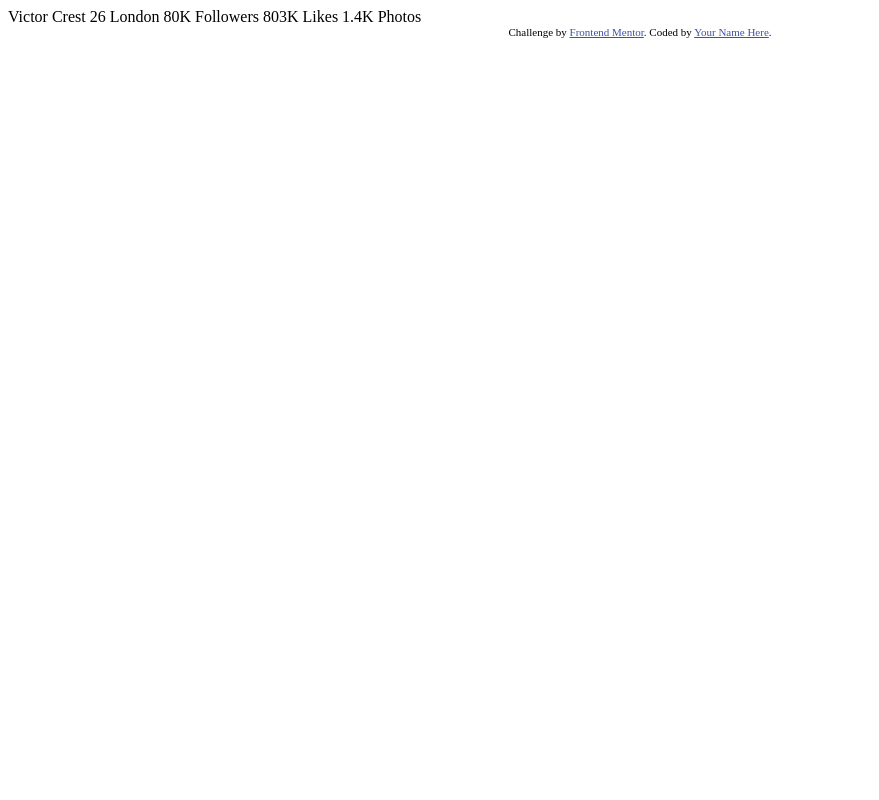
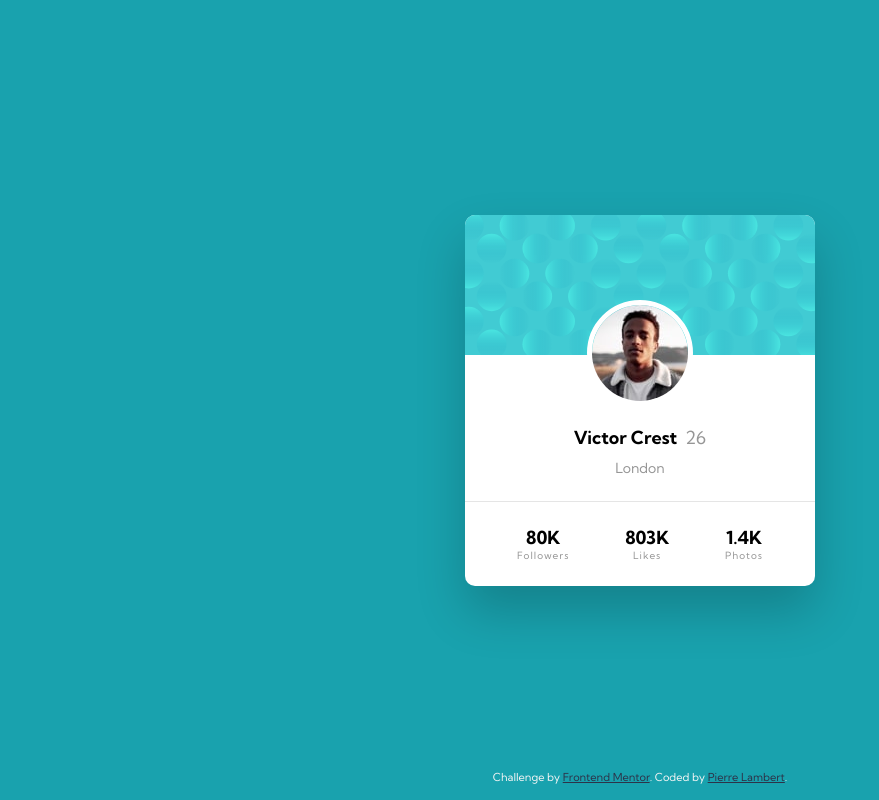
Before and after one commit to SHANbic/profile-card-component, a plain HTML site: page index.html in a window 1280 px wide. Shown: the whole page, without its empty margins (0-879 px from the left). Drawn offline with Linux system fonts and the light colour scheme.

Commit message:
feat: main design done without circles in bg

```diff
--- a/index.html
+++ b/index.html
@@ -1,35 +1,52 @@
 <!DOCTYPE html>
 <html lang="en">
-<head>
-  <meta charset="UTF-8">
-  <meta name="viewport" content="width=device-width, initial-scale=1.0"> <!-- displays site properly based on user's device -->
+  <head>
+    <meta charset="UTF-8" />
+    <meta name="viewport" content="width=device-width, initial-scale=1.0" />
+    <!-- displays site properly based on user's device -->
 
-  <link rel="icon" type="image/png" sizes="32x32" href="./images/favicon-32x32.png">
+    <link
+      rel="icon"
+      type="image/png"
+      sizes="32x32"
+      href="./images/favicon-32x32.png"
+    />
 
-  <title>Frontend Mentor | Profile card component</title>
+    <link rel="stylesheet" href="./styles.css" />
 
-  <!-- Feel free to remove these styles or customise in your own stylesheet 👍 -->
-  <style>
-    .attribution { font-size: 11px; text-align: center; }
-    .attribution a { color: hsl(228, 45%, 44%); }
-  </style>
-</head>
-<body>
-  Victor Crest
-  26
-  London
+    <link rel="preconnect" href="https://fonts.googleapis.com" />
+    <link rel="preconnect" href="https://fonts.gstatic.com" crossorigin />
+    <link
+      href="https://fonts.googleapis.com/css2?family=Kumbh+Sans:wght@400;700&display=swap"
+      rel="stylesheet"
+    />
 
-  80K
-  Followers
-
-  803K
-  Likes
-
-  1.4K
-  Photos
-  <div class="attribution">
-    Challenge by <a href="https://www.frontendmentor.io?ref=challenge" target="_blank">Frontend Mentor</a>.
-    Coded by <a href="#">Your Name Here</a>.
-  </div>
-</body>
+    <title>Frontend Mentor | Profile card component</title>
+  </head>
+  <body>
+    <div id="card-wrapper">
+      <img src="./images/bg-pattern-card.svg" alt="abstract cyan background" />
+      <div class="avatar">
+        <img src="./images/image-victor.jpg" alt="pic of victor crest" />
+      </div>
+      <div class="user-infos">
+        <div>
+          <p class="name">Victor Crest</p>
+          <p class="age">26</p>
+        </div>
+        <div class="city">London</div>
+      </div>
+      <div class="stats">
+        <div>80K <span>Followers</span></div>
+        <div>803K <span>Likes</span></div>
+        <div>1.4K <span>Photos</span></div>
+      </div>
+    </div>
+    <div class="attribution">
+      Challenge by
+      <a href="https://www.frontendmentor.io?ref=challenge" target="_blank"
+        >Frontend Mentor</a
+      >. Coded by <a href="#">Pierre Lambert</a>.
+    </div>
+  </body>
 </html>
--- /dev/null
+++ b/styles.css
@@ -0,0 +1,96 @@
+:root {
+  --dark-cyan: hsl(185, 75%, 39%);
+  --very-dark-desaturated-blue: hsl(229, 23%, 23%);
+  --dark-grayish-blue: hsl(227, 10%, 46%);
+  --dark-gray: hsl(0, 0%, 59%);
+  --dark-gray-opacity-25: hsla(0, 0%, 59%, 25%);
+}
+
+* {
+  margin: 0;
+  padding: 0;
+}
+
+body {
+  font-size: 1.125rem;
+  font-family: "Kumbh Sans", "Trebuchet MS", "Lucida Sans Unicode",
+    "Lucida Grande", "Lucida Sans", Arial, sans-serif;
+  min-height: 100vh;
+  display: grid;
+  place-content: center;
+  background-color: var(--dark-cyan);
+}
+
+#card-wrapper {
+  max-width: 375px;
+  margin: 0 auto;
+  border-radius: 10px;
+  overflow: hidden;
+  background: white;
+  box-shadow: 0 25px 50px rgba(0, 0, 0, 20%);
+}
+
+.avatar {
+  display: flex;
+  justify-content: center;
+  position: relative;
+  top: -60px;
+  margin-bottom: -60px;
+}
+.avatar img {
+  border-radius: 50%;
+  border: 5px solid white;
+}
+
+.user-infos {
+  > div {
+    display: flex;
+    justify-content: center;
+    gap: 0.5rem;
+    margin-top: 1.25rem;
+    .name {
+      font-weight: 700;
+    }
+    .age {
+      color: var(--dark-gray);
+    }
+  }
+  .city {
+    color: var(--dark-gray);
+    margin: 0.625rem 0 1.5rem;
+    font-size: 0.875rem;
+  }
+}
+
+.stats {
+  border-top: 1px solid var(--dark-gray-opacity-25);
+  padding: 1.5rem 3.25rem;
+  display: flex;
+  justify-content: space-between;
+  align-items: center;
+  > div {
+    display: flex;
+    flex-direction: column;
+    align-items: center;
+    font-weight: 700;
+    > span {
+      color: var(--dark-gray);
+      font-size: 0.625rem;
+      letter-spacing: 1px;
+      font-weight: 400;
+    }
+  }
+}
+
+/* default styles */
+.attribution {
+  position: absolute;
+  bottom: 1rem;
+  width: 100%;
+  color: whitesmoke;
+  font-size: 11px;
+  text-align: center;
+}
+.attribution a {
+  color: var(--very-dark-desaturated-blue);
+}
```
